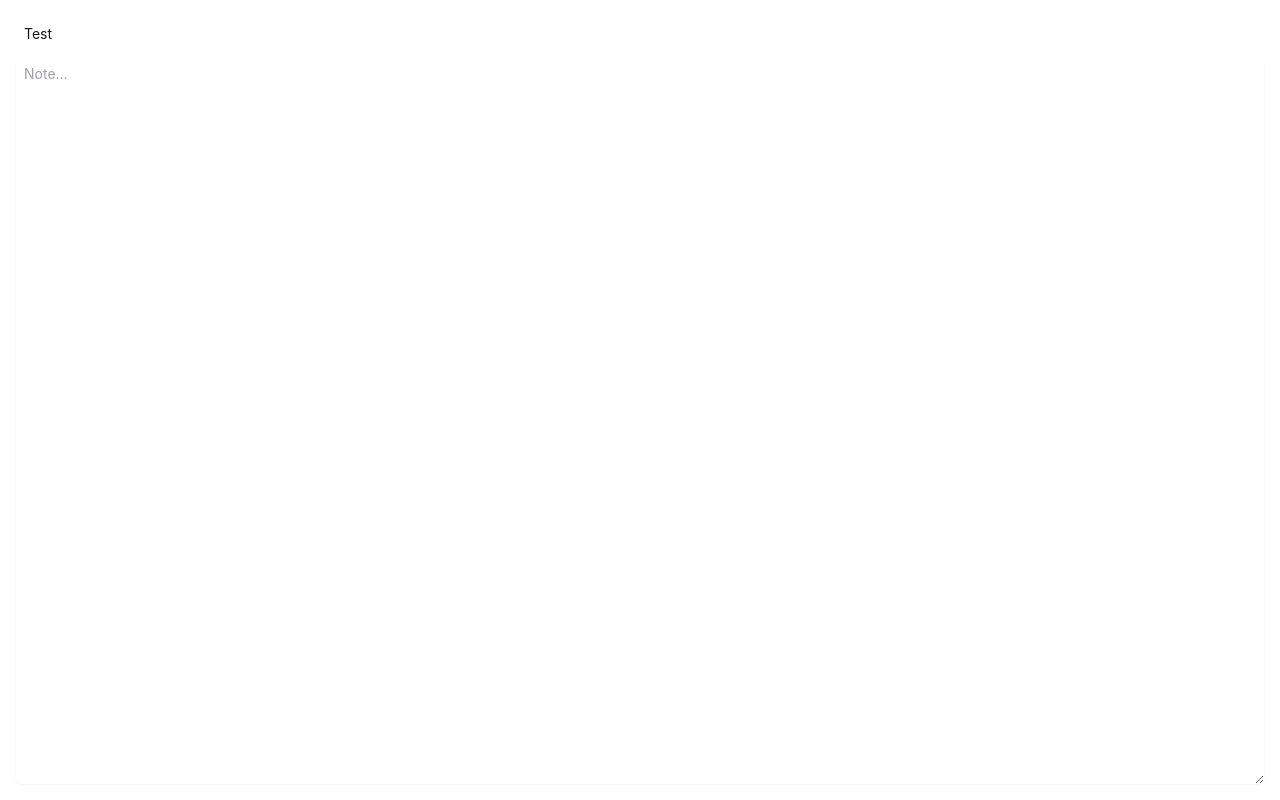
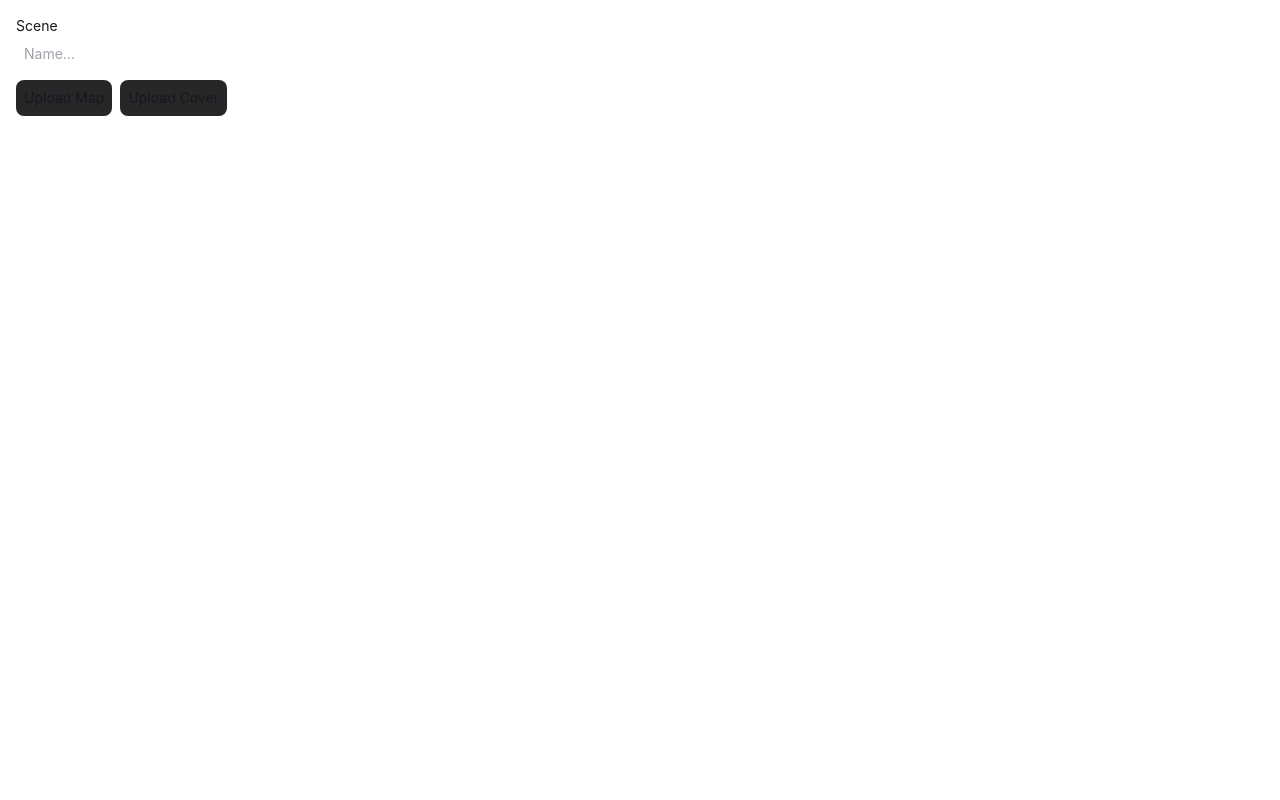
Before and after one commit to Heilemann/sdktest, a React (Create React App) app: page / in a window 1280 px wide. Built offline with nearby package versions, Linux system fonts and the light colour scheme.

Commit message:
Moving to context/reducer

```diff
--- a/src/App.tsx
+++ b/src/App.tsx
@@ -1,31 +1,54 @@
-import { useEffect, useState } from 'react'
+import { useEffect, useReducer } from 'react'
+import { useForm } from 'react-hook-form'
 import './App.css'
 import Character from './components/Character'
+import Context from './components/context'
 import Note from './components/Note'
+import Reducer from './components/reducer'
 import Scene from './components/Scene'
 import { TDocument } from './interfaces'
 
-const testDocument = {
-	_id: 'test',
-	type: 'note',
+function App() {
+	const [state, dispatch] = useReducer(Reducer, {
+		document: {
+			_id: '',
+			creator: '',
 			access: [],
-	creator: 'test',
+			type: 'scene',
 			values: {
-		name: 'Test',
-		age: '42',
+				name: '',
+				note: '',
+			},
+		},
+		documents: [],
+		assets: [],
+	})
+	const { register, watch } = useForm()
+	const { document } = state
+
+	const changeHandler = () => {
+		const subscription = watch(values => {
+			if (!document || !values) return
+
+			const payload = {
+				...document,
+				values: {
+					...document.values,
+					...values,
 				},
 			}
 
-function App() {
-	// const document = useRef<TDocument>()
-	// const documents = useRef<TDocument[]>()
-	const [document, setDocument] = useState<TDocument>(testDocument)
-	const [documents, setDocuments] = useState<TDocument[]>([])
+			message('save', payload)
+		})
+
+		return () => {
+			subscription.unsubscribe()
+		}
+	}
+	useEffect(changeHandler, []) // eslint-disable-line react-hooks/exhaustive-deps
 
 	const message = (message: string, data?: any) => {
 		const parent = window.parent
-
-		console.log('sending message:', message, data)
 
 		parent.postMessage({
 			source: 'System',
@@ -35,7 +58,6 @@ function App() {
 	}
 
 	useEffect(() => {
-		// listen
 		const messageListener = ({ data: payload }: any) => {
 			const { message, source, data } = payload
 
@@ -44,13 +66,17 @@ function App() {
 				case 'load':
 					const { documentId } = data
 
-					// documents.current = data.documents as TDocument[]
-					setDocuments(data.documents as TDocument[])
+					const payload = {
+						...data,
+						document: data.documents?.find(
+							(d: TDocument) => d._id === documentId,
+						),
+					}
 
-					const d = data.documents?.find((d: TDocument) => d._id === documentId)
-					setDocument(d)
-
-					console.log('loaded document:', document, documentId, documents)
+					dispatch({
+						type: 'LOAD',
+						payload,
+					})
 			}
 		}
 
@@ -64,34 +90,18 @@ function App() {
 		}
 	}, []) // eslint-disable-line react-hooks/exhaustive-deps
 
-	console.log('system document', document)
+	return (
+		<Context.Provider value={{ state, dispatch }}>
+			<div className='h-full bg-white p-4 text-sm text-gray-900 dark:bg-gray-900 dark:text-gray-100'>
+				{document?.type === 'character' && <Character register={register} />}
 
-	return (
-		<div className='h-full bg-white p-4 text-sm text-gray-900 dark:bg-gray-900 dark:text-gray-100'>
-			{document?.type === 'character' && (
-				<Character
-					message={message}
-					document={document}
-					documents={documents || []}
-				/>
-			)}
-
-			{document?.type === 'note' && (
-				<Note
-					message={message}
-					document={document}
-					documents={documents || []}
-				/>
-			)}
+				{document?.type === 'note' && <Note register={register} />}
 
 				{document?.type === 'scene' && (
-				<Scene
-					message={message}
-					document={document}
-					documents={documents || []}
-				/>
+					<Scene register={register} message={message} />
 				)}
 			</div>
+		</Context.Provider>
 	)
 }
 
--- /dev/null
+++ b/src/components/Asset.tsx
@@ -0,0 +1,102 @@
+import { FC } from 'react'
+import { UseFormSetValue } from 'react-hook-form'
+
+interface IAsset {
+	_id: string
+	name: string
+	type: string
+	fileurl: string
+	filesize: number
+	filetype: string
+	width: number
+	height: number
+}
+
+interface AssetProps {
+	assets: IAsset[]
+	id: string
+	name: string
+	setValue: UseFormSetValue<any>
+	onRemove: () => void
+	messageToParent: (message: string, data?: any) => void
+	width?: string
+	height?: string
+	class?: string
+}
+
+const Asset: FC<AssetProps> = ({
+	assets,
+	id,
+	width,
+	height,
+	name,
+	setValue,
+	onRemove,
+	messageToParent,
+	class: className,
+}) => {
+	const asset = assets.find((asset: IAsset) => asset._id === id)
+
+	// should move this to a context
+	let parentOrigin = ''
+	if (process.env.NODE_ENV === 'development') {
+		const protocol = window.location.protocol
+		const host = window.location.hostname
+		parentOrigin = `${protocol}//${host}:3000`
+	} else {
+		parentOrigin = 'https://newreal.ms'
+	}
+
+	const handleUpload = () => {
+		messageToParent('onUpload', name)
+	}
+
+	const handleRemoveAsset = () => {
+		// setValue(name, '')
+		onRemove()
+		messageToParent('onRemoveAsset', { id })
+	}
+
+	if (!asset) {
+		return <button onClick={handleUpload}>Upload</button>
+	}
+
+	// TODO: Other file types
+	// TODO: alt text
+	return (
+		<div className='asset'>
+			<div
+				// style={{
+				//   width: width || asset.width,
+				//   height: height || asset.height,
+				// }}
+				className={className}
+			>
+				{asset.filetype.includes('image') && (
+					<img
+						alt='wonderful'
+						src={parentOrigin + '/' + asset.fileurl}
+						style={{
+							objectFit: 'cover',
+						}}
+					/>
+				)}
+				{asset.filetype.includes('video') && (
+					<video
+						// autoPlay={true}
+						loop={true}
+						muted={true}
+						playsInline={true}
+						src={parentOrigin + '/' + asset.fileurl}
+						style={{
+							objectFit: 'cover',
+						}}
+					/>
+				)}
+			</div>
+			<button onClick={handleRemoveAsset}>Remove</button>
+		</div>
+	)
+}
+
+export default Asset
--- a/src/components/Character.tsx
+++ b/src/components/Character.tsx
@@ -1,40 +1,16 @@
+import { useContext } from 'react'
+import { FieldValues, UseFormRegister } from 'react-hook-form'
+import context from './context'
 import Input from './Input'
-import { useForm } from 'react-hook-form'
-import { useEffect } from 'react'
-import { TDocument } from '../interfaces'
 
 export interface ICharacterProps {
-	message: (message: string, data?: any) => void
-	document: TDocument
-	documents: TDocument[]
+	register: UseFormRegister<FieldValues>
 }
 
 export default function Character(props: ICharacterProps) {
-	const { message, document } = props
-	const { register, watch } = useForm()
-
-	const mount = () => {
-		const subscription = watch(values => {
-			console.log('values', values)
-
-			const payload = {
-				...document,
-				values: {
-					...document.values,
-					...values,
-				},
-			}
-
-			message('save', payload)
-		})
-
-		// unmount
-		return () => {
-			subscription.unsubscribe()
-		}
-	}
-
-	useEffect(mount, [document, message, watch])
+	const { register } = props
+	const { state } = useContext(context)
+	const { document } = state
 
 	return (
 		<div>
--- a/src/components/Note.tsx
+++ b/src/components/Note.tsx
@@ -1,39 +1,19 @@
+import { useContext } from 'react'
+import { FieldValues, UseFormRegister } from 'react-hook-form'
+import context from './context'
 import Input from './Input'
-import { useForm } from 'react-hook-form'
-import { useEffect } from 'react'
-import { TDocument } from '../interfaces'
 import TextArea from './Textarea'
 
 export interface INoteProps {
-	message: (message: string, data?: any) => void
-	document: TDocument
-	documents: TDocument[]
+	register: UseFormRegister<FieldValues>
 }
 
 export default function Note(props: INoteProps) {
-	const { message, document } = props
-	const { register, watch } = useForm()
+	const { state } = useContext(context)
+	const { document } = state
+	const { register } = props
 
-	const mount = () => {
-		const subscription = watch(values => {
-			const payload = {
-				...document,
-				values: {
-					...document.values,
-					...values,
-				},
-			}
-
-			message('save', payload)
-		})
-
-		// unmount
-		return () => {
-			subscription.unsubscribe()
-		}
-	}
-
-	useEffect(mount, [document, message, watch])
+	if (!document?.values) return null
 
 	return (
 		<div className='flex h-full flex-col'>
@@ -43,7 +23,7 @@ export default function Note(props: INoteProps) {
 				{...register('name')}
 			/>
 			<TextArea
-				className='mb-0 flex-1'
+				className='mb-0 flex-1 resize-none'
 				placeholder='Note...'
 				defaultValue={document.values.note}
 				{...register('note')}
--- a/src/components/Scene.tsx
+++ b/src/components/Scene.tsx
@@ -1,44 +1,41 @@
+import { useContext } from 'react'
+import { FieldValues, UseFormRegister } from 'react-hook-form'
+import context from './context'
 import Input from './Input'
-import { useForm } from 'react-hook-form'
-import { useEffect } from 'react'
-import { TDocument } from '../interfaces'
 
 export interface ISceneProps {
+	register: UseFormRegister<FieldValues>
 	message: (message: string, data?: any) => void
-	document: TDocument
-	documents: TDocument[]
 }
 
 export default function Scene(props: ISceneProps) {
-	const { message, document } = props
-	const { register, watch } = useForm()
+	const { register, message } = props
+	const { state } = useContext(context)
+	const { document } = state
 
-	const mount = () => {
-		const subscription = watch(values => {
-			const payload = {
-				...document,
-				values: {
-					...document.values,
-					...values,
-				},
-			}
+	if (!document?.values) return null
 
-			message('save', payload)
-		})
-
-		// unmount
-		return () => {
-			subscription.unsubscribe()
-		}
+	const handleUpload = (name: string) => {
+		message('onUpload', name)
 	}
-
-	useEffect(mount, [document, message, watch])
 
 	return (
 		<div>
 			Scene
 			<br />
 			<Input placeholder='Name...' {...register('name')} />
+			<button
+				className='mr-2 mt-2 rounded-lg bg-gray-800 p-2'
+				onClick={() => handleUpload('mapId')}
+			>
+				Upload Map
+			</button>
+			<button
+				className='mr-2 mt-2 rounded-lg bg-gray-800 p-2'
+				onClick={() => handleUpload('coverId')}
+			>
+				Upload Cover
+			</button>
 		</div>
 	)
 }
--- /dev/null
+++ b/src/components/context.ts
@@ -0,0 +1,4 @@
+import { createContext } from 'react'
+import { TContext } from '../interfaces'
+
+export default createContext({} as TContext)
--- /dev/null
+++ b/src/components/reducer.ts
@@ -0,0 +1,20 @@
+import { TState, TReducerAction } from "../interfaces";
+
+export default function Reducer(state: TState, action: TReducerAction) {
+  switch (action.type) {
+    case "LOAD":
+      return action.payload;
+
+    case "UPDATE_DOCUMENT_VALUES":
+      return {
+        ...state,
+        document: {
+          ...state.document,
+          ...action.payload
+        }
+      }
+
+  }
+
+  return state;
+}
--- a/src/interfaces.ts
+++ b/src/interfaces.ts
@@ -1,3 +1,5 @@
+import { FieldValues } from "react-hook-form"
+
 export type TDocument = {
   _id: string // UID
   type: string // e.g. 'chararacter' or 'spell'
@@ -8,6 +10,39 @@ export type TDocument = {
   }
 }
 
+export type TAsset = {
+  _id: string
+  name: string
+  fileurl: string
+  filesize: number
+  filetype: string
+  width: number
+  height: number
+  creator: string
+}
+
+export type TState = {
+  document: TDocument
+  documents: TDocument[]
+  assets: TAsset[],
+}
+
+export type TReducerAction =
+  | {
+    type: 'LOAD'
+    payload: TState
+  } | {
+    type: 'UPDATE_DOCUMENT_VALUES',
+    payload: {
+      values: FieldValues
+    }
+  }
+
+export type TContext = {
+  state: TState
+  dispatch: React.Dispatch<TReducerAction>
+}
+
 export type TPostMessage =
   | {
     message: 'load'
```
Lines whose indentation alone changed are shown as unchanged.
